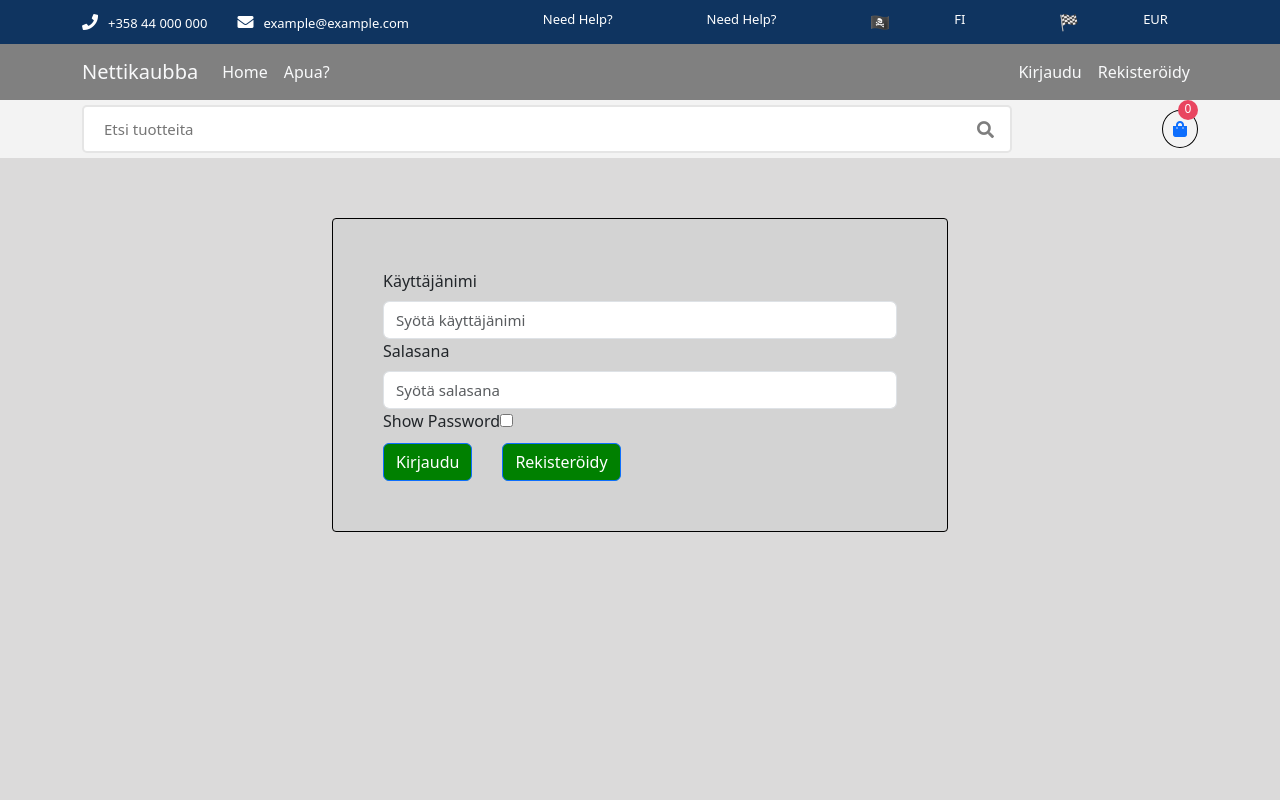
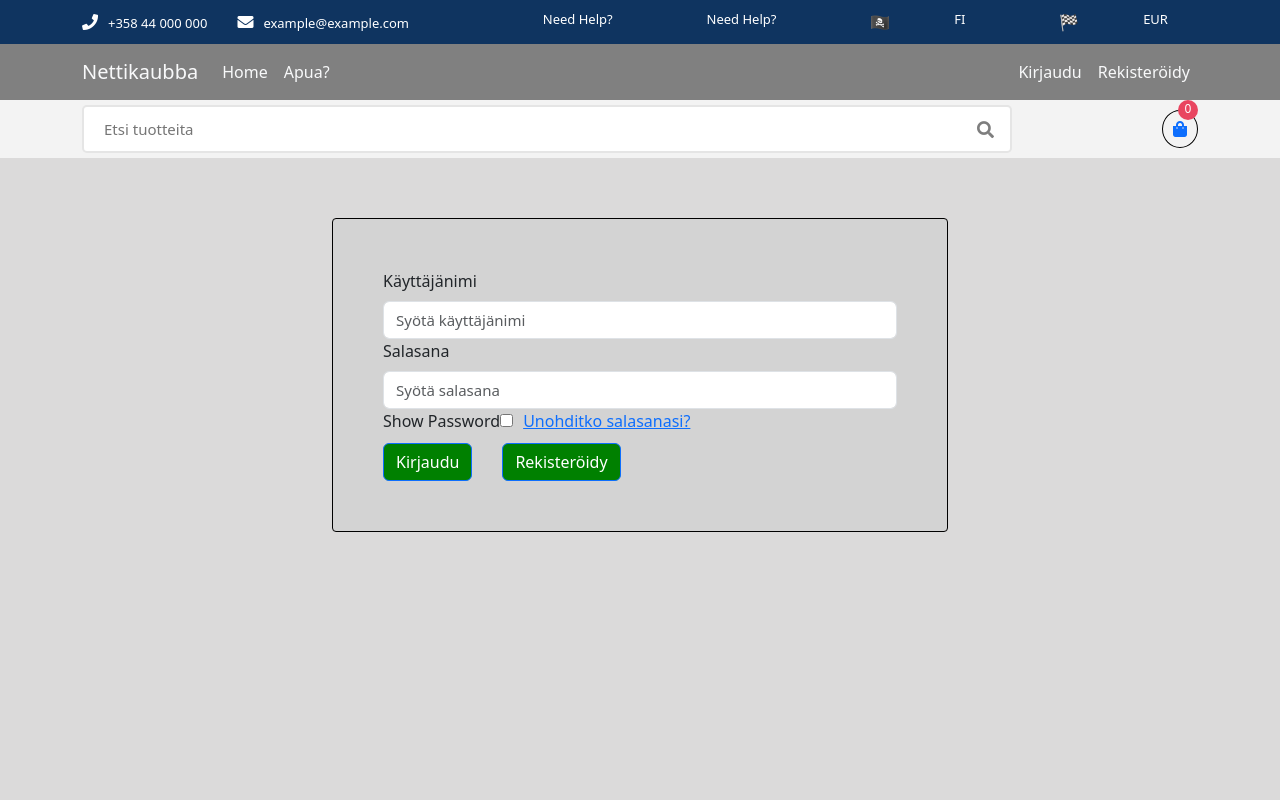
Before and after one commit to SG8-verkkopalveluprojekti/verkkokauppa, a React (Create React App) app: page /signin in a window 1280 px wide. Shown: the top 800 px of the page. Built offline with nearby package versions, Linux system fonts and the light colour scheme.

Commit message:
changepassword start

```diff
--- a/src/App.js
+++ b/src/App.js
@@ -9,6 +9,7 @@ import { Help } from "./pages/Help";
 import { SignIn } from "./pages/SignIn";
 import { Register } from "./pages/Register";
 import { Cart } from "./pages/Cart";
+import { Changepw } from "./pages/Changepw";
 import { SearchResult } from "./components/SearchResult";
 
 
@@ -31,6 +32,7 @@ function App() {
       <Route path="/register" element={<Register />} />
       <Route path="/signin" element={<SignIn />} />
       <Route path="/cart" element={<Cart />} />
+      <Route path="/changepw" element={<Changepw />} />
 
 
 
--- /dev/null
+++ b/src/pages/Changepw.js
@@ -0,0 +1,8 @@
+import React from 'react';
+
+
+export const Changepw = () => {
+  return(
+    <div>changepassword</div>
+  )
+};
--- a/src/pages/SignIn.js
+++ b/src/pages/SignIn.js
@@ -1,6 +1,7 @@
 import React, { useState } from 'react';
 import { Container, Row, Col, Form, Button, Spinner } from 'react-bootstrap';
 import axios from 'axios';
+
 
 export const SignIn = () => {
   const [username, setUsername] = useState('');
@@ -58,6 +59,9 @@ export const SignIn = () => {
                 type="checkbox"
                 value={showPassword}
                 onChange={() => setShowPassword(prev => !prev)} />
+                 <a href="/changepw" style={{marginLeft: "10px"}}>
+                      Unohditko salasanasi?
+                </a>
             </Form.Group>
 
             <Button
@@ -85,6 +89,8 @@ export const SignIn = () => {
             <Button href="/register" style={{ marginTop: '10px', marginLeft: '30px', backgroundColor: 'green' }} variant="primary" type="submit">
               Rekisteröidy
             </Button>
+
+
           </Form>
         </Col>
       </Row>
```
